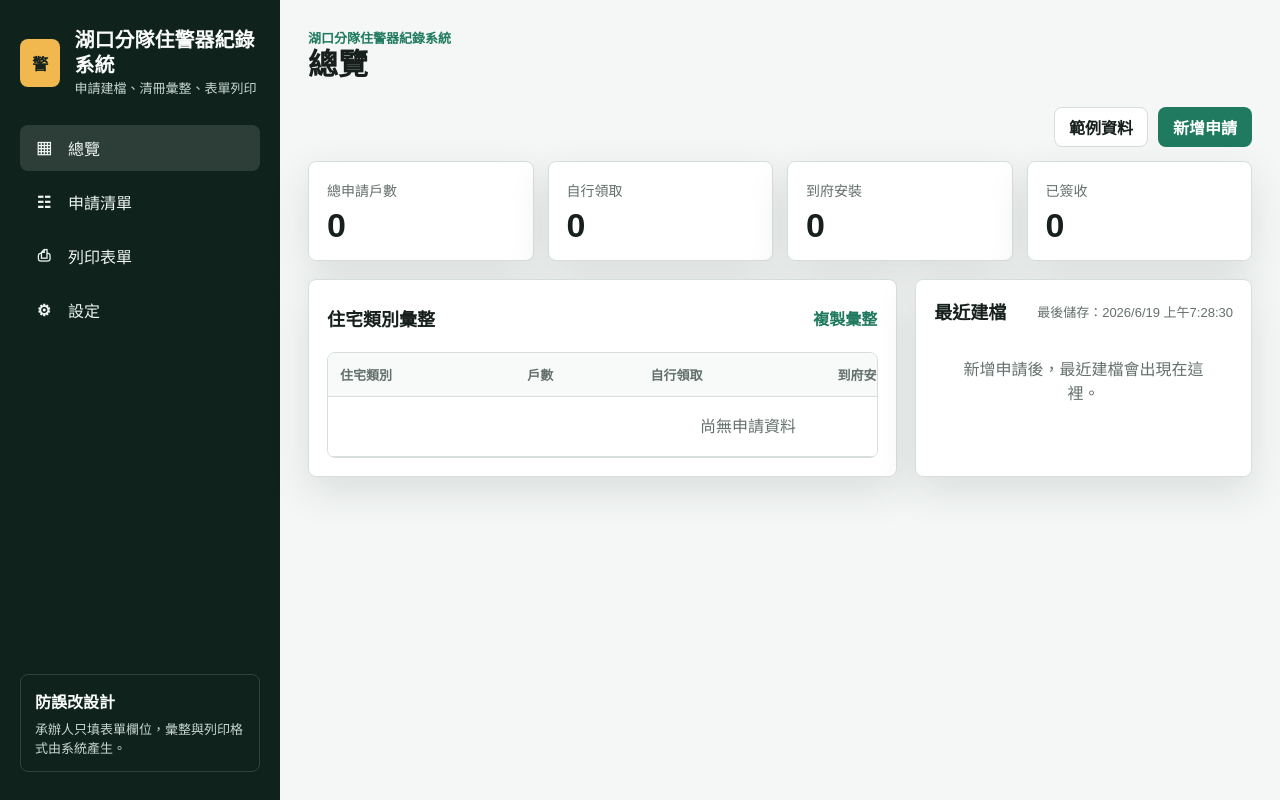
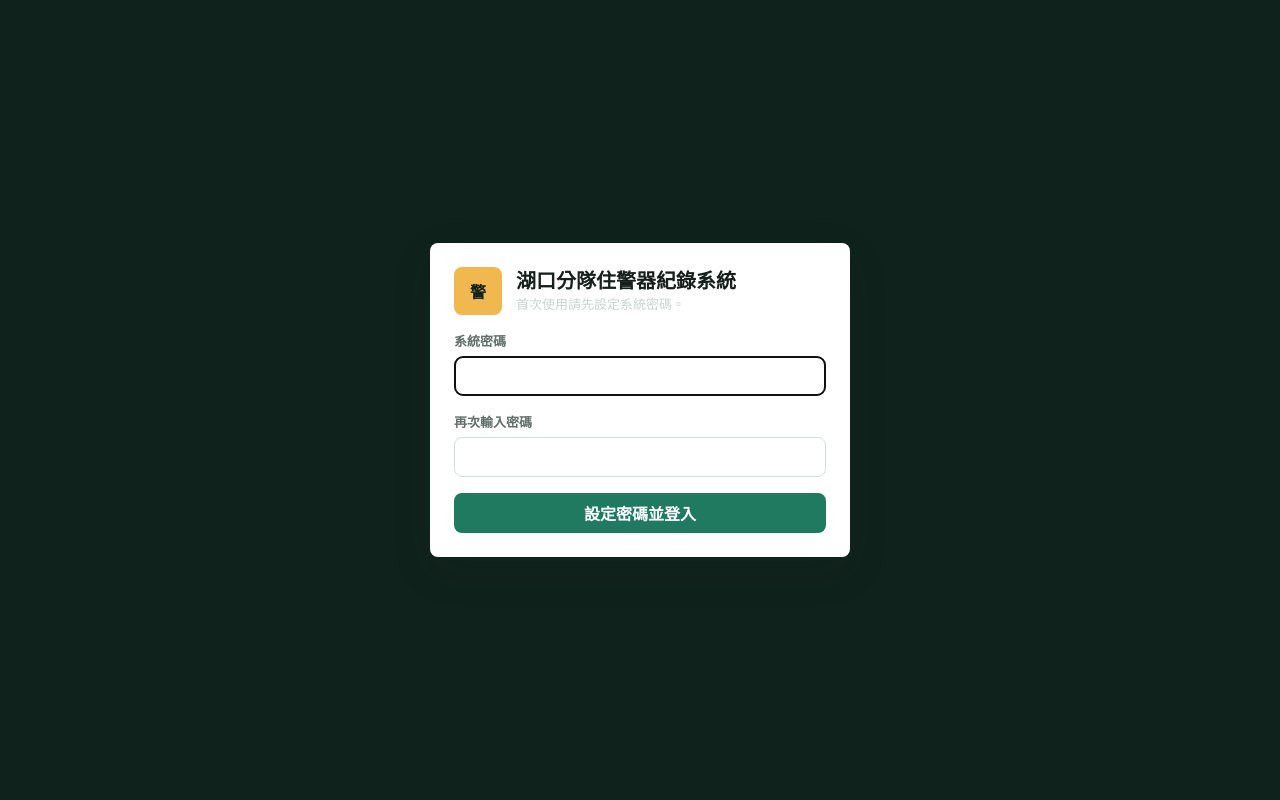
Before and after one commit to fc861117-sketch/alarmsheet, a plain HTML site: page index.html in a window 1280 px wide. Drawn offline with Linux system fonts and the light colour scheme.

Commit message:
Require login before using system

```diff
--- a/app.js
+++ b/app.js
@@ -1,5 +1,7 @@
 const STORAGE_KEY = "fire-alarm-application-records";
 const HANDLER_STORAGE_KEY = "fire-alarm-handlers";
+const AUTH_HASH_KEY = "fire-alarm-auth-hash";
+const AUTH_SESSION_KEY = "fire-alarm-authenticated";
 
 const defaultHandlers = [
   "單柏洋", "許家瑋", "巫光能", "蔡聖文", "廖宇揚", "陳秀瑢", "余孟軒",
@@ -21,6 +23,14 @@ const els = {
     print: document.querySelector("#printView"),
     settings: document.querySelector("#settingsView"),
   },
+  authScreen: document.querySelector("#authScreen"),
+  authForm: document.querySelector("#authForm"),
+  authHint: document.querySelector("#authHint"),
+  authPasswordInput: document.querySelector("#authPasswordInput"),
+  authConfirmWrap: document.querySelector("#authConfirmWrap"),
+  authConfirmInput: document.querySelector("#authConfirmInput"),
+  authSubmitBtn: document.querySelector("#authSubmitBtn"),
+  logoutBtn: document.querySelector("#logoutBtn"),
   viewTitle: document.querySelector("#viewTitle"),
   openFormBtn: document.querySelector("#openFormBtn"),
   recordDialog: document.querySelector("#recordDialog"),
@@ -104,6 +114,67 @@ function loadHandlers() {
 
 function saveHandlers() {
   localStorage.setItem(HANDLER_STORAGE_KEY, JSON.stringify(state.handlers));
+}
+
+async function hashPassword(password) {
+  const bytes = new TextEncoder().encode(password);
+  const hashBuffer = await crypto.subtle.digest("SHA-256", bytes);
+  return Array.from(new Uint8Array(hashBuffer))
+    .map((byte) => byte.toString(16).padStart(2, "0"))
+    .join("");
+}
+
+function hasAuthPassword() {
+  return Boolean(localStorage.getItem(AUTH_HASH_KEY));
+}
+
+function isAuthenticated() {
+  return sessionStorage.getItem(AUTH_SESSION_KEY) === "true";
+}
+
+function updateAuthMode() {
+  const setupMode = !hasAuthPassword();
+  els.authHint.textContent = setupMode ? "首次使用請先設定系統密碼。" : "請登入後使用系統。";
+  els.authConfirmWrap.hidden = !setupMode;
+  els.authConfirmInput.required = setupMode;
+  els.authPasswordInput.autocomplete = setupMode ? "new-password" : "current-password";
+  els.authSubmitBtn.textContent = setupMode ? "設定密碼並登入" : "登入";
+}
+
+function setAuthenticated(value) {
+  if (value) {
+    sessionStorage.setItem(AUTH_SESSION_KEY, "true");
+    document.body.classList.remove("auth-locked");
+  } else {
+    sessionStorage.removeItem(AUTH_SESSION_KEY);
+    document.body.classList.add("auth-locked");
+    updateAuthMode();
+    els.authPasswordInput.value = "";
+    els.authConfirmInput.value = "";
+    window.setTimeout(() => els.authPasswordInput.focus(), 0);
+  }
+}
+
+async function handleAuthSubmit(event) {
+  event.preventDefault();
+  const password = els.authPasswordInput.value;
+  if (password.length < 6) return toast("密碼至少需要 6 個字元");
+
+  if (!hasAuthPassword()) {
+    if (password !== els.authConfirmInput.value) return toast("兩次輸入的密碼不一致");
+    localStorage.setItem(AUTH_HASH_KEY, await hashPassword(password));
+    setAuthenticated(true);
+    toast("密碼已設定");
+    return;
+  }
+
+  const inputHash = await hashPassword(password);
+  if (inputHash !== localStorage.getItem(AUTH_HASH_KEY)) {
+    toast("密碼錯誤");
+    return;
+  }
+  setAuthenticated(true);
+  toast("登入成功");
 }
 
 function migrateRecords(records) {
@@ -601,6 +672,8 @@ function toast(message) {
 }
 
 els.navItems.forEach((item) => item.addEventListener("click", () => setView(item.dataset.view)));
+els.authForm.addEventListener("submit", handleAuthSubmit);
+els.logoutBtn.addEventListener("click", () => setAuthenticated(false));
 els.openFormBtn.addEventListener("click", () => openForm());
 els.saveRecordBtn.addEventListener("click", saveForm);
 els.addHandlerBtn.addEventListener("click", addHandler);
@@ -667,3 +740,5 @@ els.recordBody.addEventListener("click", (event) => {
 
 saveRecords();
 render();
+updateAuthMode();
+setAuthenticated(isAuthenticated());
--- a/index.html
+++ b/index.html
@@ -6,7 +6,28 @@
     <title>湖口分隊住警器紀錄系統</title>
     <link rel="stylesheet" href="styles.css">
   </head>
-  <body>
+  <body class="auth-locked">
+    <section class="auth-screen" id="authScreen">
+      <form class="auth-card" id="authForm">
+        <div class="brand auth-brand">
+          <div class="brand-mark">警</div>
+          <div>
+            <h1>湖口分隊住警器紀錄系統</h1>
+            <p id="authHint">請登入後使用系統。</p>
+          </div>
+        </div>
+        <label>
+          <span>系統密碼</span>
+          <input id="authPasswordInput" type="password" autocomplete="current-password" required>
+        </label>
+        <label id="authConfirmWrap">
+          <span>再次輸入密碼</span>
+          <input id="authConfirmInput" type="password" autocomplete="new-password">
+        </label>
+        <button class="primary-button" id="authSubmitBtn" type="submit">登入</button>
+      </form>
+    </section>
+
     <div class="app-shell">
       <aside class="sidebar">
         <div class="brand">
@@ -27,6 +48,7 @@
         <div class="sidebar-note">
           <strong>防誤改設計</strong>
           <span>承辦人只填表單欄位，彙整與列印格式由系統產生。</span>
+          <button class="ghost-button" id="logoutBtn" type="button">登出</button>
         </div>
       </aside>
 
--- a/styles.css
+++ b/styles.css
@@ -23,6 +23,40 @@ body {
   min-height: 100vh;
   background: var(--page);
   color: var(--ink);
+}
+
+.auth-screen {
+  display: none;
+  min-height: 100vh;
+  place-items: center;
+  padding: 22px;
+  background: #10221c;
+}
+
+body.auth-locked .auth-screen {
+  display: grid;
+}
+
+body.auth-locked .app-shell {
+  display: none;
+}
+
+.auth-card {
+  width: min(420px, 100%);
+  display: grid;
+  gap: 16px;
+  background: #fff;
+  border-radius: 8px;
+  padding: 24px;
+  box-shadow: var(--shadow);
+}
+
+.auth-brand {
+  color: var(--ink);
+}
+
+.auth-brand p {
+  color: var(--muted);
 }
 
 button,
```
Also changed, not shown: 1 other file.
